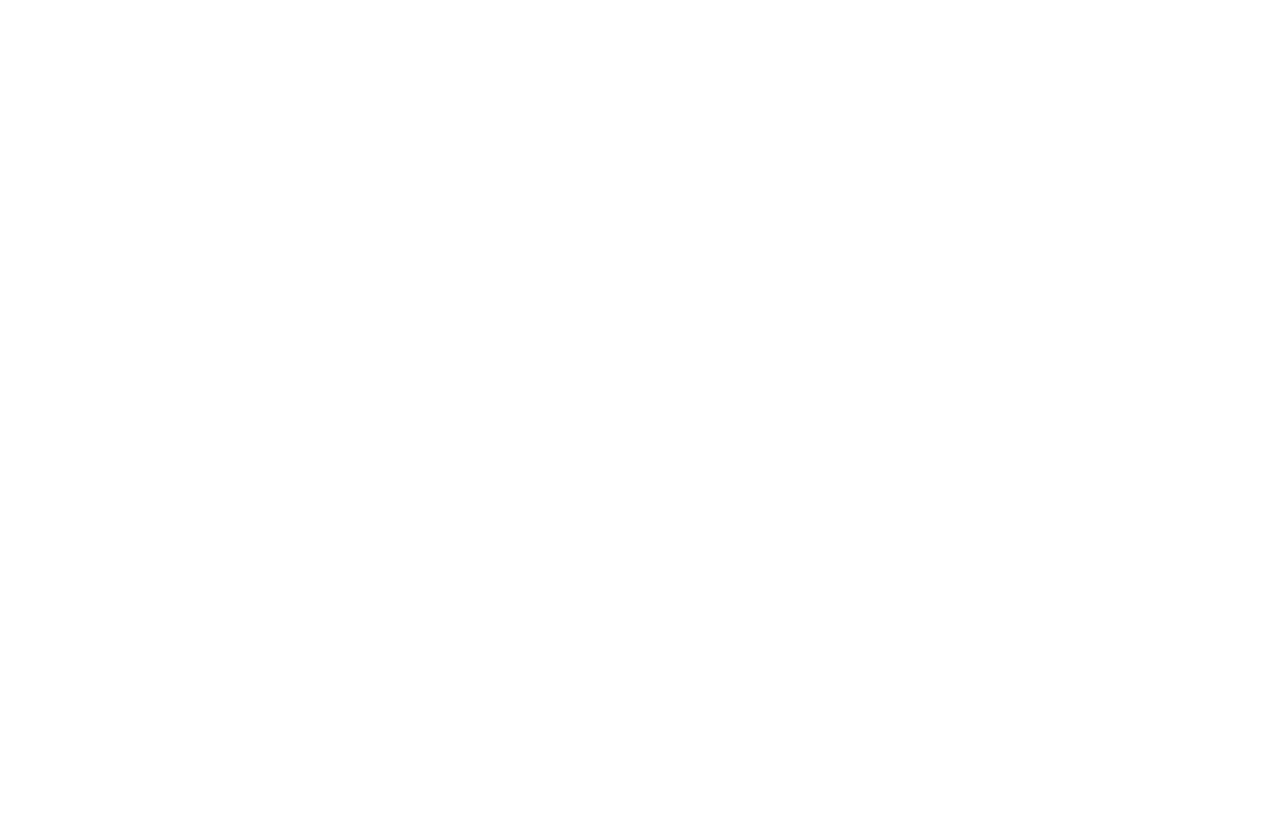
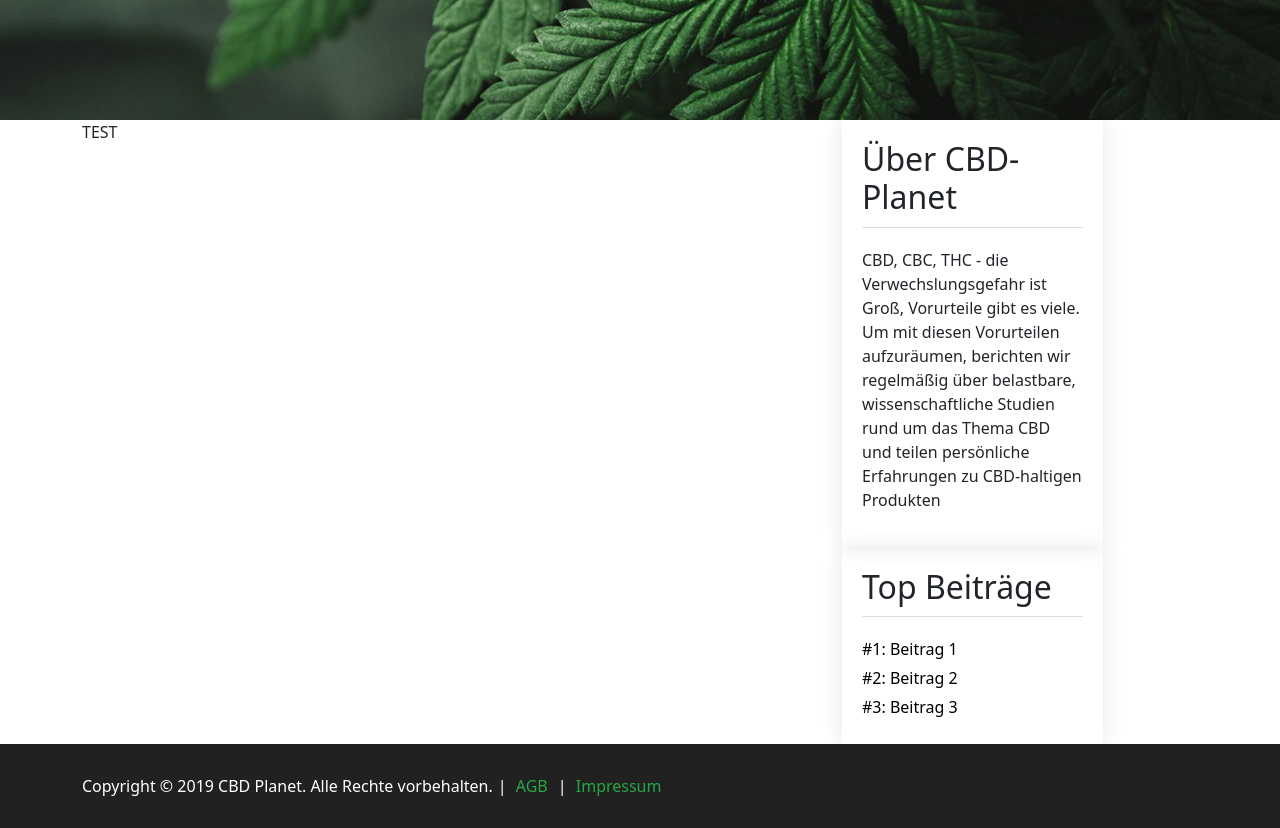
Before and after one commit to c-odenk/cbd-planet, a Vue app: page /#/blog in a window 1280 px wide. Before the commit this address had no page. Shown: the part 400-1228 px from the top of the page. Before the commit the page ends 800 px from the top, so only its background shows below. Built offline with nearby package versions, Linux system fonts and the light colour scheme.

Commit message:
Neue View für den Blog hinzugefügt

```diff
--- /dev/null
+++ b/src/components/blog/Blog-Info-Widget.vue
@@ -0,0 +1,37 @@
+<template>
+  <div class="blog-info-widget">
+    <h2>Über CBD-Planet</h2>
+    <p>
+      CBD, CBC, THC - die Verwechslungsgefahr ist Groß, Vorurteile gibt es
+      viele. Um mit diesen Vorurteilen aufzuräumen, berichten wir regelmäßig
+      über belastbare, wissenschaftliche Studien rund um das Thema CBD und
+      teilen persönliche Erfahrungen zu CBD-haltigen Produkten
+    </p>
+  </div>
+</template>
+
+<script>
+export default {
+  name: "Blog-Info-Widget",
+};
+</script>
+
+<style lang="scss" scoped>
+@import "@/variables/Variables.scss";
+
+.blog-info-widget {
+  box-shadow: 0 0 20px 0 rgba(0, 0, 0, 0.1);
+  padding: 20px;
+
+  & h2 {
+    padding-bottom: 10px;
+    margin-bottom: 20px;
+    border-bottom: solid 1px #ddd;
+  }
+
+  & p {
+    // margin-bottom: 8px;
+    // line-height: 30px;
+  }
+}
+</style>
--- /dev/null
+++ b/src/components/blog/Blog-Top-Artikel-Widget.vue
@@ -0,0 +1,50 @@
+<template>
+  <div class="blog-top-artikel-widget">
+    <h2>Top Beiträge</h2>
+    <ul>
+      <li><router-link to="/#"> #1: Beitrag 1 </router-link></li>
+      <li><router-link to="/#"> #2: Beitrag 2 </router-link></li>
+      <li><router-link to="/#"> #3: Beitrag 3 </router-link></li>
+    </ul>
+  </div>
+</template>
+
+<script>
+export default {
+  name: "Blog-Top-Artikel-Widget",
+};
+</script>
+
+<style lang="scss" scoped>
+@import "@/variables/Variables.scss";
+
+.blog-top-artikel-widget {
+  box-shadow: 0 0 20px 0 rgba(0, 0, 0, 0.1);
+  padding: 20px;
+
+  & h2 {
+    padding-bottom: 10px;
+    margin-bottom: 20px;
+    border-bottom: solid 1px #ddd;
+  }
+
+  & ul {
+    list-style: none;
+    margin: 0px;
+    padding: 0px;
+
+    & li {
+      padding-bottom: 5px;
+
+      & a {
+        text-decoration: none;
+        color: #000;
+        font-weight: 400;
+
+        &:hover {
+        }
+      }
+    }
+  }
+}
+</style>
--- a/src/components/header/Header.vue
+++ b/src/components/header/Header.vue
@@ -12,7 +12,7 @@
         <ul>
           <li><router-link to="/#"> Startseite </router-link></li>
           <li><router-link to="/"> Shop </router-link></li>
-          <li><router-link to="/"> Blog </router-link></li>
+          <li><router-link to="/blog"> Blog </router-link></li>
           <li><router-link to="/impressum"> Kontakt </router-link></li>
         </ul>
       </nav>
--- a/src/components/impressum/Impressum.vue
+++ b/src/components/impressum/Impressum.vue
@@ -25,7 +25,7 @@
 
         <p>
           Umsatzsteuer-Identifikationsnummer gemäß §27a Umsatzsteuergesetz:
-          DE01/124/31672 <br />
+          DE01/222/33333 <br />
           Finanzamt Bad Neuenahr-Ahrweiler
         </p>
 
--- a/src/router/index.js
+++ b/src/router/index.js
@@ -11,6 +11,11 @@
     path: "/impressum",
     name: "Impressum",
     component: () => import("../views/View-Impressum.vue"),
+  },
+  {
+    path: "/blog",
+    name: "Blog",
+    component: () => import("../views/View-Blog.vue"),
   },
   /*
   {
--- /dev/null
+++ b/src/views/View-Blog.vue
@@ -0,0 +1,43 @@
+<template>
+  <div class="view-blog">
+    <Header />
+    <Wallpaper />
+    <div class="container">
+      <div class="row">
+        <main class="col-md-8">TEST</main>
+        <aside class="col-md-3">
+          <BlogInfoWidget />
+          <BlogTopArtikelWidget />
+        </aside>
+      </div>
+    </div>
+    <Footer />
+  </div>
+</template>
+
+<script>
+import Header from "@/components/header/Header.vue";
+import Wallpaper from "@/components/wallpaper/Wallpaper.vue";
+
+import BlogTopArtikelWidget from "@/components/blog/Blog-Top-Artikel-Widget.vue";
+import BlogInfoWidget from "@/components/blog/Blog-Info-Widget.vue";
+import Footer from "@/components/footer/Footer.vue";
+
+export default {
+  name: "View-Blog",
+  components: {
+    Header,
+    Wallpaper,
+    BlogTopArtikelWidget,
+    BlogInfoWidget,
+    Footer,
+  },
+};
+</script>
+
+<style lang="scss" scoped>
+@import "@/variables/Variables.scss";
+
+.view-blog {
+}
+</style>
--- a/src/views/View-Impressum.vue
+++ b/src/views/View-Impressum.vue
@@ -1,5 +1,5 @@
 <template>
-  <div class="view-landing">
+  <div class="view-impressum">
     <Header />
     <Wallpaper />
     <Impressum />
@@ -14,7 +14,7 @@
 import Footer from "@/components/footer/Footer.vue";
 
 export default {
-  name: "View-Landing",
+  name: "View-Impressum",
   components: {
     Header,
     Wallpaper,
@@ -27,6 +27,6 @@
 <style lang="scss" scoped>
 @import "@/variables/Variables.scss";
 
-.view-landing {
+.view-impressum {
 }
 </style>
```
Also changed, not shown: src/components/blog/Blog-Artikel-Prev.vue (+18 -0 lines), src/components/blog/Blog-Artikel.vue (deleted), src/components/blog/Blog-Top-Artikel.vue (deleted).
